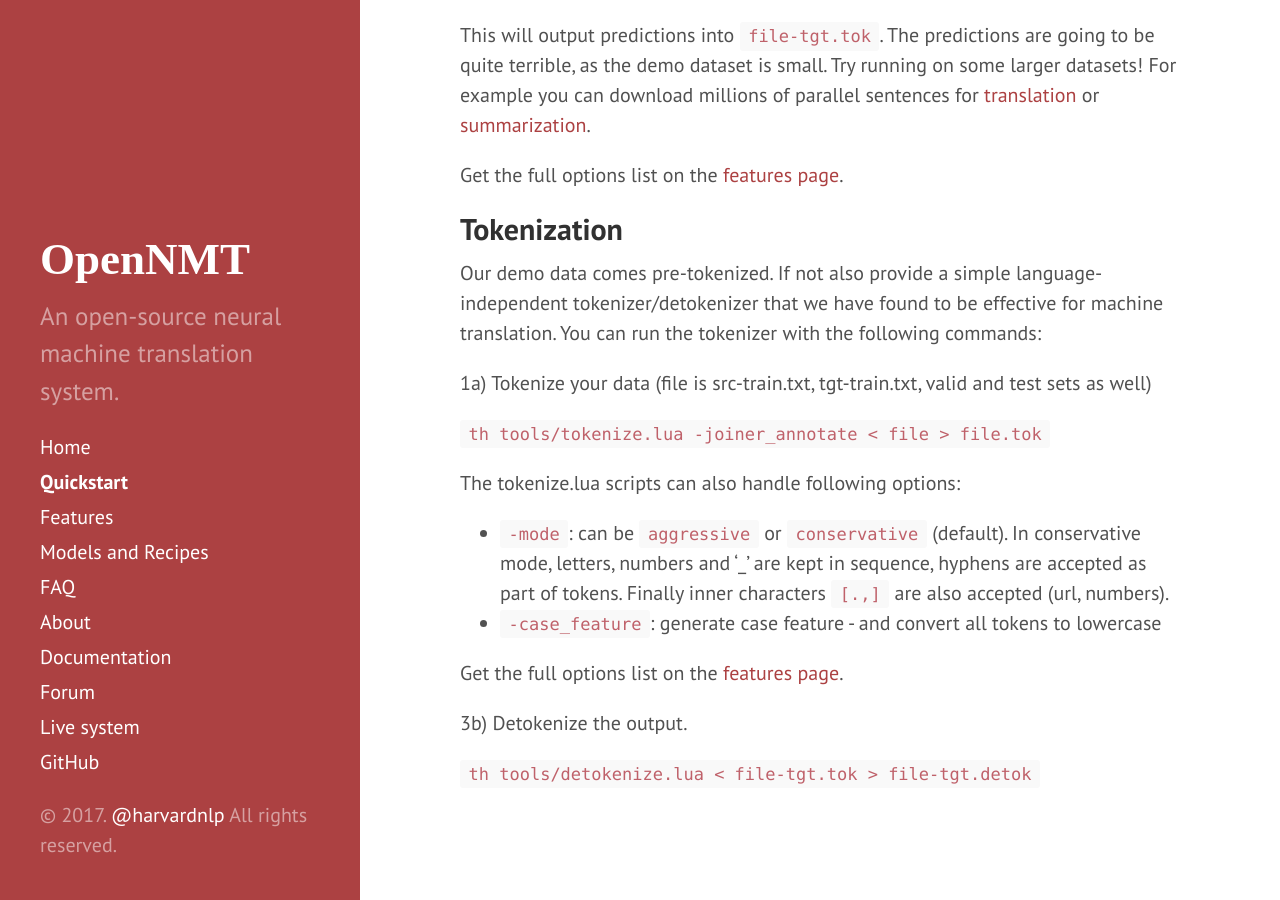
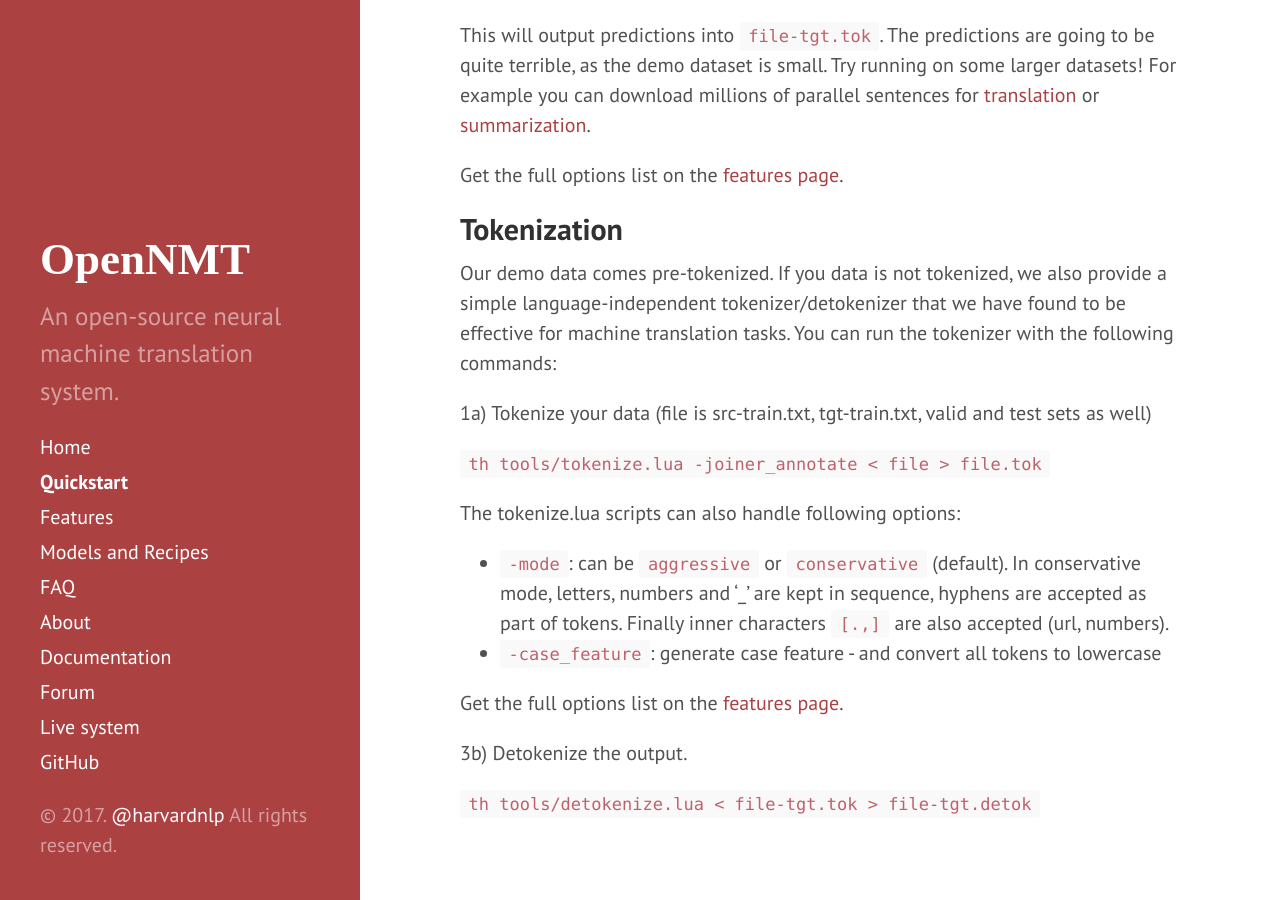
Before and after one commit to OpenNMT/opennmt.github.io, a Jekyll site: the page built from Guide.md, in a window 1280 px wide and 900 px high, scrolled down 3297 px. Built offline with Jekyll 4.4.1, drawn with Linux system fonts in a browser that asks for light colours.

Commit message:
improve sentence

```diff
--- a/Guide.md
+++ b/Guide.md
@@ -116,7 +116,7 @@ Get the full options list on the <a href="http://opennmt.net//Advanced/#translat
 
 ## Tokenization
 
-Our demo data comes pre-tokenized. If not also provide a simple language-independent tokenizer/detokenizer that we have found to be effective for machine translation. You can run the tokenizer with the following commands:
+Our demo data comes pre-tokenized. If you data is not tokenized, we also provide a simple language-independent tokenizer/detokenizer that we have found to be effective for machine translation tasks. You can run the tokenizer with the following commands:
 
 
 1a) Tokenize your data (file is src-train.txt, tgt-train.txt, valid and test sets as well)
```
